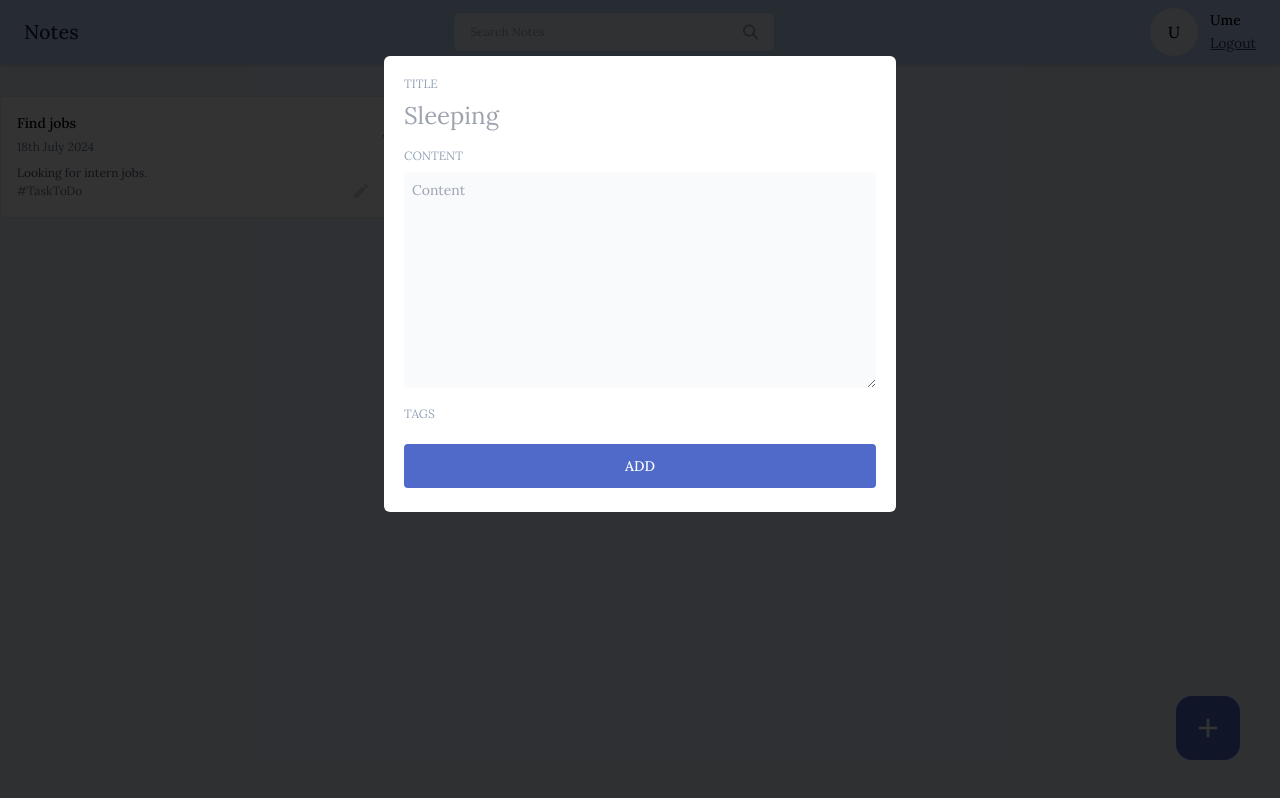
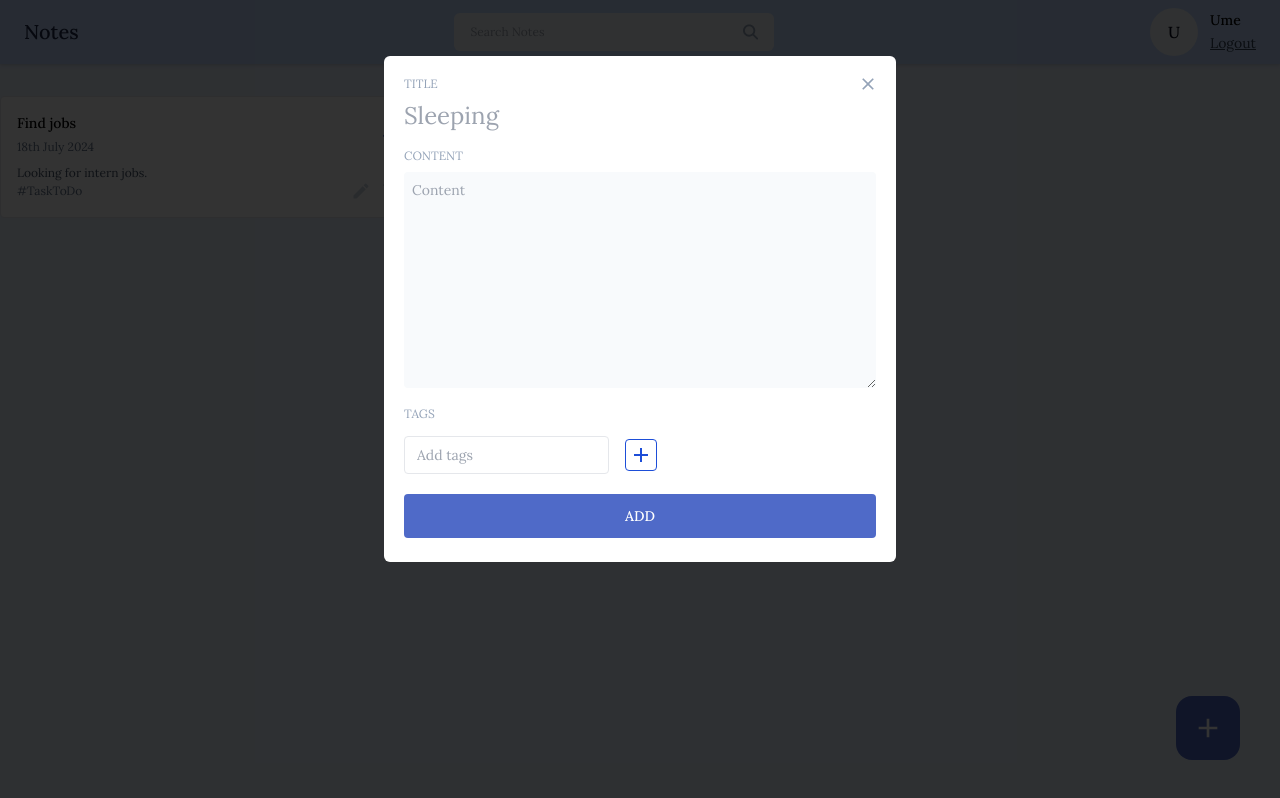
Before and after one commit to ume-meu/note, a React (Vite) app in the folder frontend/note-app/: page /dashboard in a window 1280 px wide. Both pictures are taken after a click on the button 1208 px from the left and 728 px from the top of the page. Built offline with nearby package versions, Linux system fonts and the light colour scheme; a web font is replaced by a local one.

Commit message:
create task input components, add tasks

```diff
--- /dev/null
+++ b/frontend/note-app/src/components/Input/Tag.jsx
@@ -0,0 +1,73 @@
+import React, { useState } from "react";
+import { MdAdd, MdClose } from "react-icons/md";
+
+const Tag = ({ tags, setTags }) => {
+  const [inputValue, setInputValue] = useState("");
+
+  const handleInputChange = (e) => {
+    setInputValue(e.target.value);
+  };
+
+  const addNewTag = () => {
+    if (inputValue.trim() !== "") {
+      setTags([...tags, inputValue.trim()]);
+      setInputValue("");
+    }
+  };
+
+  const handleKeyDown = (e) => {
+    if (e.key === "Enter") {
+      addNewTag();
+    }
+  };
+
+  const handleRemoveTag = (tagToRemove) => {
+    setTags(tags.filter((tag) => tag !== tagToRemove));
+  };
+
+  return (
+    <div>
+      {tags?.length > 0 && (
+        <div className="flex items-center gap-2 flex-wrap mt-2">
+          {tags.map((tag, index) => (
+            <span
+              key={index}
+              className="flex items-center gap-2 text-sm text-slate-900 bg-slate-100 px-3 py-1 rounded"
+            >
+              # {tag}
+              <button
+                onClick={() => {
+                  handleRemoveTag(tag);
+                }}
+              >
+                <MdClose />
+              </button>
+            </span>
+          ))}
+        </div>
+      )}
+
+      <div className="flex items-center gap-4 mt-3">
+        <input
+          type="text"
+          value={inputValue}
+          className="text-sm bg-transparent border px-3 py-2 rounded outline-none"
+          placeholder="Add tags"
+          onChange={handleInputChange}
+          onKeyDown={handleKeyDown}
+        />
+
+        <button
+          className="w-8 h-8 flex items-center justify-center rounded border border-blue-700 hover:bg-blue-700"
+          onClick={() => {
+            addNewTag();
+          }}
+        >
+          <MdAdd className="text-2xl text-blue-700 hover:text-white" />
+        </button>
+      </div>
+    </div>
+  );
+};
+
+export default Tag;
--- a/frontend/note-app/src/pages/Home/AddEditNotes.jsx
+++ b/frontend/note-app/src/pages/Home/AddEditNotes.jsx
@@ -1,14 +1,57 @@
-import React from "react";
+import React, { useState } from "react";
+import Tag from "../../components/Input/Tag";
+import { MdClose } from "react-icons/md";
 
-const AddEditNotes = () => {
+const AddEditNotes = ({ noteData, type, onclose }) => {
+  const [title, setTitle] = useState("");
+  const [content, setContent] = useState("");
+  const [tags, setTags] = useState([]);
+
+  const [error, setError] = useState(null);
+
+  // Add Note
+  const addNewNote = async () => {};
+
+  // Edit Note
+  const editNote = async () => {};
+
+  const handleAddNote = () => {
+    if (!title) {
+      setError("Please enter the title");
+      return;
+    }
+
+    if (!content) {
+      setError("Please enter the content");
+      return;
+    }
+
+    if (type === "edit") {
+      editNote()
+    } else {
+      addNewNote()
+    }
+
+    setError("");
+  };
+
   return (
-    <div>
+    <div className="relative">
+      <button
+        className="w-10 h-10 rounded-full flex items-center justify-center absolute -top-3 -right-3 hover:bg-slate-500"
+        onClick={onclose}
+      >
+        <MdClose className="text-xl text-slate-400" />
+      </button>
+
       <div className="flex flex-col gap-2">
         <label className="input-label">TITLE</label>
         <input
           type="text"
           className="text-2xl text-slate-90 outline-none"
           placeholder="Sleeping"
+          value={title}
+          onChange={({ target }) => setTitle(target.value)}
         />
       </div>
 
@@ -19,14 +62,22 @@
           className="text-sm text0slate-950 outline-none bg-slate-50 p-2 rounded"
           placeholder="Content"
           rows={10}
+          value={content}
+          onChange={({ target }) => setContent(target.value)}
         />
       </div>
 
       <div className="mt-3">
         <label className="input-label">TAGS</label>
+        <Tag tags={tags} setTags={setTags} />
       </div>
 
-      <button className="btn-primary font-medium mt-5 p-3" onClick={() => {}}>
+      {error && <p className="text-red-500 text-xs pt-4">{error}</p>}
+
+      <button
+        className="btn-primary font-medium mt-5 p-3"
+        onClick={handleAddNote}
+      >
         ADD
       </button>
     </div>
--- a/frontend/note-app/src/pages/Home/Home.jsx
+++ b/frontend/note-app/src/pages/Home/Home.jsx
@@ -6,8 +6,7 @@
 import AddEditNotes from "./AddEditNotes";
 
 const Home = () => {
-
-  const [ openAddEditModal, setOpenAddEditModal ] = useState({
+  const [openAddEditModal, setOpenAddEditModal] = useState({
     isShown: false,
     type: "add",
     data: null,
@@ -52,7 +51,13 @@
         contentLabel=""
         className="w-[40%] bg-white rounded-md mx-auto mt-14 p-5 overflow-scroll"
       >
-        <AddEditNotes />
+        <AddEditNotes
+        type={openAddEditModal.type}
+          noteData={openAddEditModal.data}
+          onclose={() => {
+            setOpenAddEditModal({ isShown: false, type: "add", data: null });
+          }}
+        />
       </Modal>
     </>
   );
```
Also changed, not shown: 2 other files (tests, documents, lock files or other folders).
